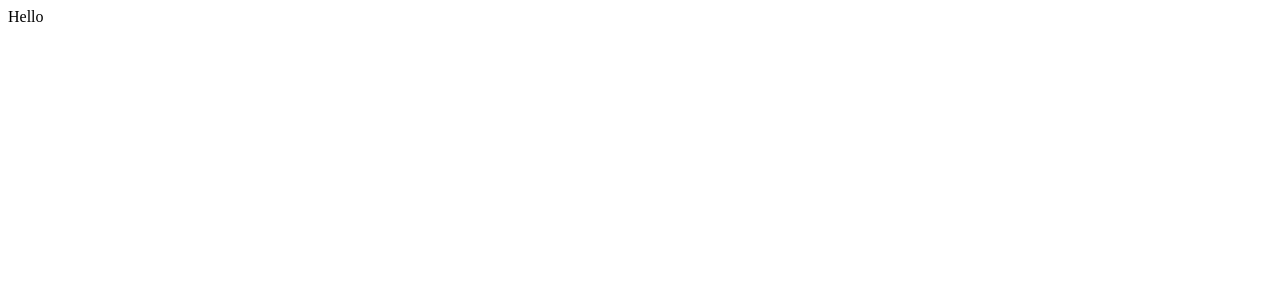
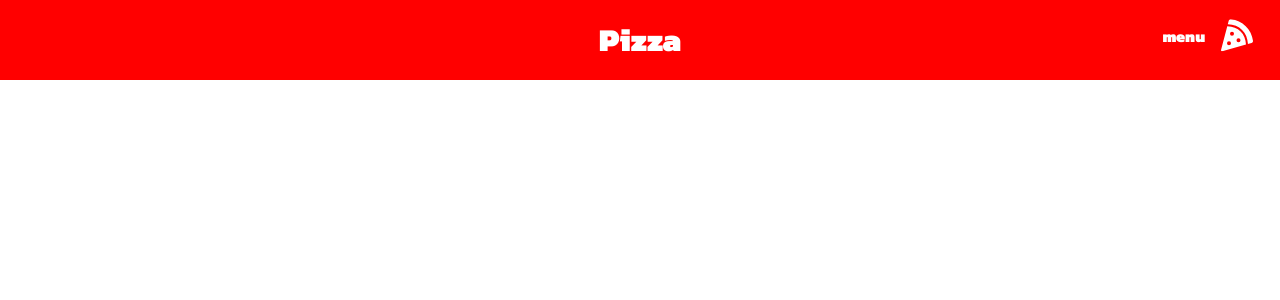
Before and after one commit to thuccv98/pizza, a React (Create React App) app: page / in a window 1280 px wide. Shown: the top 300 px of the page. Built offline with nearby package versions, Linux system fonts and the light colour scheme.

Commit message:
Create navbar component

```diff
--- a/package.json
+++ b/package.json
@@ -8,7 +8,10 @@
     "@testing-library/user-event": "^12.1.10",
     "react": "^17.0.2",
     "react-dom": "^17.0.2",
+    "react-icons": "^4.3.1",
+    "react-router-dom": "^5.3.0",
     "react-scripts": "4.0.3",
+    "styled-components": "^5.3.1",
     "web-vitals": "^1.0.1"
   },
   "scripts": {
--- a/public/index.html
+++ b/public/index.html
@@ -24,6 +24,10 @@
       work correctly both with client-side routing and a non-root public URL.
       Learn how to configure a non-root public URL by running `npm run build`.
     -->
+    <link
+      href="https://fonts.googleapis.com/css2?family=Kanit:wght@400;900&display=swap"
+      rel="stylesheet"
+    />
     <title>React App</title>
   </head>
   <body>
--- a/src/App.js
+++ b/src/App.js
@@ -1,5 +1,14 @@
+import Navbar from './components/Navbar';
+import { BrowserRouter as Router } from 'react-router-dom';
+import { GlobalStyle } from './globalStyle';
+
 function App() {
-  return <div className="App">Hello</div>;
+  return (
+    <Router>
+      <GlobalStyle />
+      <Navbar />
+    </Router>
+  );
 }
 
 export default App;
--- /dev/null
+++ b/src/components/Navbar/NavbarElement.js
@@ -0,0 +1,45 @@
+import styled from 'styled-components';
+import { NavLink as Link } from 'react-router-dom';
+import { FaPizzaSlice } from 'react-icons/fa';
+
+export const Nav = styled.nav`
+  background: red;
+  height: 80px;
+  display: flex;
+  justify-content: center;
+  font-weight: 700;
+`;
+
+export const NavLink = styled(Link)`
+  color: #fff;
+  font-size: 2rem;
+  display: flex;
+  align-items: center;
+  text-decoration: none;
+  cusor: pointer;
+
+  @media screen and (max-width: 400px) {
+    position: absolute;
+    top: 10px;
+    left: 25px;
+  }
+`;
+
+export const NavIcon = styled.div`
+  display: block;
+  position: absolute;
+  top: 0;
+  right: 0;
+  cursor: pointer;
+  color: #fff;
+
+  p {
+    transform: translate(-175%, 100%);
+    font-weight: bold;
+  }
+`;
+
+export const Bars = styled(FaPizzaSlice)`
+  font-size: 2rem;
+  transform: translate(-50%, -15%);
+`;
--- /dev/null
+++ b/src/components/Navbar/index.js
@@ -0,0 +1,17 @@
+import { Bars, Nav, NavIcon, NavLink } from './NavbarElement';
+
+const Navbar = () => {
+  return (
+    <>
+      <Nav>
+        <NavLink to="/">Pizza</NavLink>
+        <NavIcon>
+          <p>menu</p>
+          <Bars />
+        </NavIcon>
+      </Nav>
+    </>
+  );
+};
+
+export default Navbar;
--- /dev/null
+++ b/src/globalStyle.js
@@ -0,0 +1,10 @@
+import { createGlobalStyle } from 'styled-components';
+
+export const GlobalStyle = createGlobalStyle`
+  * {
+    box-sizing: border-box;
+    margin: 0;
+    padding: 0;
+    font-family: 'Kanit', sans-serif;
+  }
+`;
```
Also changed, not shown: 1 other file (tests, documents, lock files or other folders).
